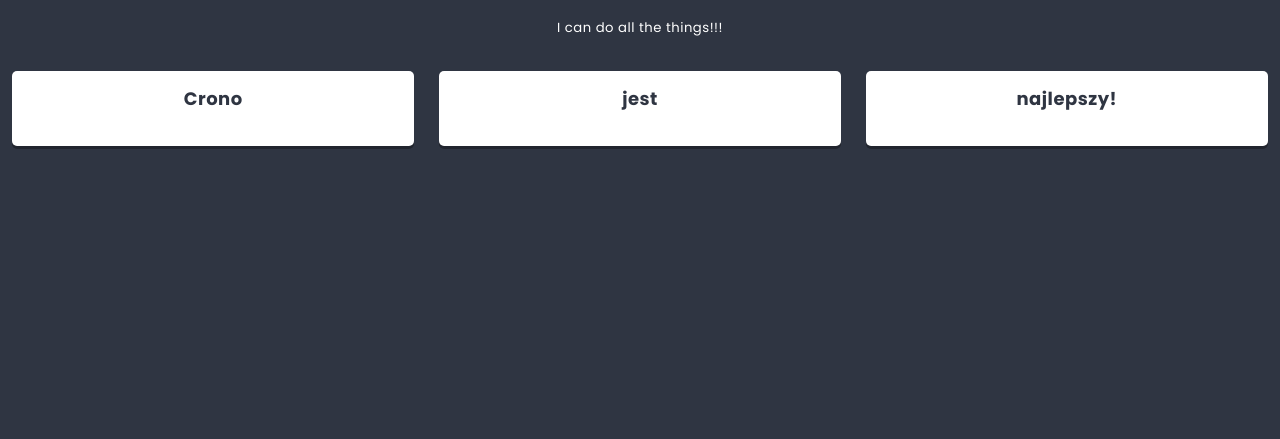
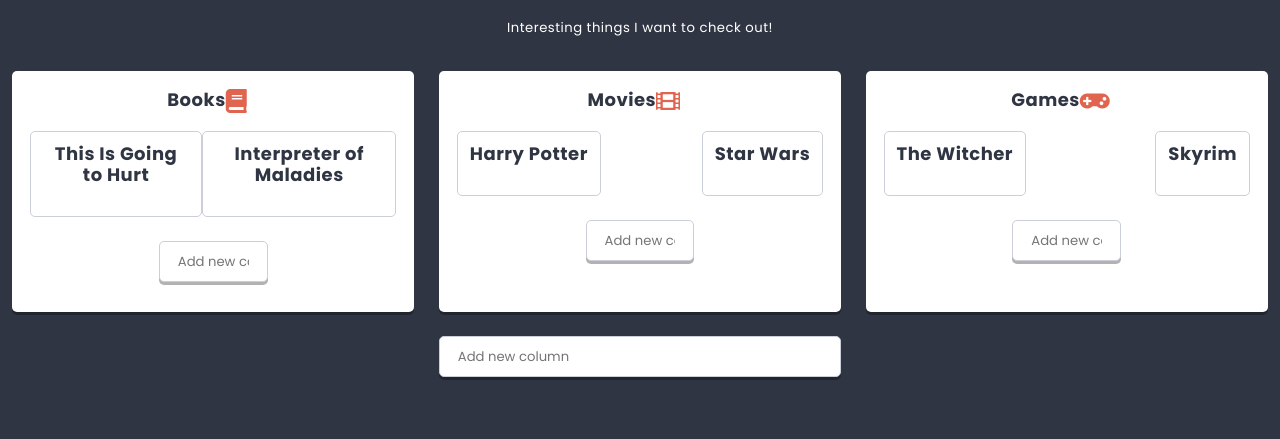
Before and after one commit to KarolWojtas87/React-1, a React app: page / in a window 1280 px wide. Shown: the part 361-800 px from the top of the page. Built offline with nearby package versions, Linux system fonts and the light colour scheme.

Commit message:
Adding Card & Icon

```diff
--- a/src/components/App/App.js
+++ b/src/components/App/App.js
@@ -1,17 +1,17 @@
 import React from 'react';
 import styles from './App.scss';
-import List from '../List/List.js'
+import List from '../List/List.js';
+import { pageContents, listData } from '../../data/dataStore';
 
 
 class App extends React.Component {
   render() {
     return (
       <main className={styles.component}>
-        <h1 className={styles.title}>My first React app</h1>
-        <h2 className={styles.subtitle}>Hello world!</h2>
-        <List title={['Things to do ', <sup key='1'>soon!</sup>]} image='http://uploads.kodilla.com/bootcamp/fer/11.react/space.png'>
-        </List>
-      </main >
+        <h1 className={styles.title}>{pageContents.title}</h1>
+        <h2 className={styles.subtitle}>{pageContents.subtitle}</h2>
+        <List {...listData} />
+      </main>
     )
   }
 
--- /dev/null
+++ b/src/components/Button/Button.js
@@ -0,0 +1,11 @@
+import React from 'react';
+import styles from './Button.scss';
+
+const Button = ({ variant = '', ...otherProps }) => (
+  <button
+    {...otherProps}
+    className={styles.component + variant.split(' ').map(name => ' ' + (styles[name] || name)).join('')}
+  />
+);
+
+export default Button;
--- /dev/null
+++ b/src/components/Card/Card.js
@@ -0,0 +1,27 @@
+import React from 'react';
+import styles from './Card.scss';
+import PropTypes from 'prop-types';
+
+
+
+class Card extends React.Component {
+
+
+
+    static propTypes = {
+        title: PropTypes.node,
+    }
+
+
+
+    render() {
+        return (
+            <section className={styles.component}>
+                <h3 className={styles.title}>{this.props.title}</h3>
+
+            </section>
+        )
+    }
+}
+
+export default Card;
--- a/src/components/Card/Card.scss
+++ b/src/components/Card/Card.scss
@@ -8,3 +8,9 @@
   margin: 0 0 $base-size 0;
   border-radius: $radius;
 }
+
+.title {
+  text-align: center;
+  font-size: ($base-size * 1.5);
+  margin: 0 0 ($base-size * 1.5) 0;
+}
--- a/src/components/Column/Column.js
+++ b/src/components/Column/Column.js
@@ -2,19 +2,56 @@
 import styles from './Column.scss';
 //import Hero from '../Hero/Hero.js';
 import PropTypes from 'prop-types';
+import Card from '../Card/Card.js';
+import { settings } from '../../data/dataStore';
+import Creator from '../Creator/Creator.js';
+import Icon from '../Icon/Icon.js';
 
 
 
 class Column extends React.Component {
 
+    state = {
+        cards: this.props.cards || [],
+    }
+
     static propTypes = {
         title: PropTypes.node,
+        //cards: PropTypes.node,
+    }
+
+    addCard(title) {
+        this.setState(state => (
+            {
+                cards: [
+                    ...state.cards,
+                    {
+                        key: state.cards.length ? state.cards[state.cards.length - 1].key + 1 : 0,
+                        title,
+                        icon: 'list-alt',
+                        cards: []
+                    }
+                ]
+            }
+        ));
     }
 
     render() {
         return (
             <section className={styles.component}>
-                <h3 className={styles.title}>{this.props.title}</h3>
+                <h3 className={styles.title}>{this.props.title}
+                    <span className={styles.icon}>
+                        <Icon name={this.props.icon} />
+                    </span>
+                </h3>
+                <div className={styles.columns}>
+                    {this.state.cards.map(({ key, ...cardsProps }) => (
+                        <Card key={key} {...cardsProps} />
+                    ))}
+                </div>
+                <div className={styles.creator}>
+                    <Creator text={settings.cardCreatorText} action={title => this.addCard(title)} />
+                </div>
             </section>
         )
     }
--- a/src/components/Column/Column.scss
+++ b/src/components/Column/Column.scss
@@ -21,6 +21,12 @@
   margin: 0 0 ($base-size * 1.5) 0;
 }
 
+.columns {
+  display: flex;
+  justify-content: space-between;
+  overflow: auto;
+}
+
 .icon > * {
   padding-right: $base-size;
   color: $color-warning;
@@ -36,3 +42,12 @@
   }
 
 }
+
+.creator {
+  width: calc(33% - 12px);
+  margin: $base-size auto 0;
+
+  input {
+    box-shadow: 0 3px 0 rgba(0, 0, 0, 0.3);
+  }
+}
--- /dev/null
+++ b/src/components/Creator/Creator.js
@@ -0,0 +1,63 @@
+import React from 'react';
+import styles from './Creator.scss';
+import Button from '../Button/Button';
+import PropTypes from 'prop-types';
+
+class Creator extends React.Component {
+  static propTypes = {
+    text: PropTypes.string,
+  }
+
+  static defaultProps = {
+    text: 'Add new item',
+  }
+
+  state = {
+    value: '',
+    visibleButtons: false,
+  }
+
+  handleChange = event => {
+    // console.log(event);
+    this.setState({
+      value: event.target.value,
+      visibleButtons: event.target.value.length > 0
+    });
+  }
+
+  handleOK = () => {
+    if (this.state.value != '') {
+      this.props.action(this.state.value);
+      this.setState({
+        value: '',
+        visibleButtons: false
+      });
+    }
+  }
+
+  handleCancel = () => {
+    this.setState({
+      value: '',
+      visibleButtons: false
+    });
+  }
+
+  render() {
+    return (
+      <div className={styles.component}>
+        <input
+          type='text'
+          placeholder={this.props.text}
+          value={this.state.value}
+          onChange={this.handleChange}
+        />
+        <div className={styles.buttons + (this.state.visibleButtons ? ' ' + styles.buttonsShown : '')}>
+          <Button onClick={this.handleOK}>OK</Button>
+          <Button onClick={this.handleCancel} variant='danger'>cancel</Button>
+        </div>
+      </div>
+    );
+  }
+}
+
+export default Creator;
--- a/src/components/Hero/Hero.js
+++ b/src/components/Hero/Hero.js
@@ -1,13 +1,14 @@
 import React from 'react';
 import styles from './Hero.scss';
 import PropTypes from 'prop-types';
+import ReactHtmlParser from 'react-html-parser';
 
 
 const Hero = props =>
 (
 
     <header className={styles.component}>
-        <h2 className={styles.title}>{props.titleText}</h2>
+        <h2 className={styles.title}>{ReactHtmlParser(props.titleText)}</h2>
         <img src={props.image} className={styles.image}></img>
     </header>
 )
--- /dev/null
+++ b/src/components/Icon/Icon.js
@@ -0,0 +1,5 @@
+import React from 'react';
+
+const Icon = props => (<i className={`fas fa-${props.name}`}></i>);
+
+export default Icon;
--- a/src/components/List/List.js
+++ b/src/components/List/List.js
@@ -3,17 +3,40 @@
 import Hero from '../Hero/Hero.js';
 import PropTypes from 'prop-types';
 import Column from '../Column/Column.js';
+import { settings } from '../../data/dataStore';
+import ReactHtmlParser from 'react-html-parser';
+import Creator from '../Creator/Creator.js';
 
 
 class List extends React.Component {
+    state = {
+        columns: this.props.columns || [],
+    }
 
     static propTypes = {
         title: PropTypes.node.isRequired,
-        children: PropTypes.node.isRequired,
+        description: PropTypes.node,
+        columns: PropTypes.array,
     }
 
     static defaultProps = {
-        children: <p>I can do all the things!!!</p>,
+        description: settings.defaultListDescription,
+    }
+
+    addColumn(title) {
+        this.setState(state => (
+            {
+                columns: [
+                    ...state.columns,
+                    {
+                        key: state.columns.length ? state.columns[state.columns.length - 1].key + 1 : 0,
+                        title,
+                        icon: 'list-alt',
+                        cards: []
+                    }
+                ]
+            }
+        ));
     }
 
     render() {
@@ -21,12 +44,15 @@
             <section className={styles.component}>
                 <Hero titleText={this.props.title} image={this.props.image} />
                 <div className={styles.description}>
-                    {this.props.children}
+                    {ReactHtmlParser(this.props.description)}
                 </div>
                 <div className={styles.columns}>
-                    <Column title='Crono'></Column>
-                    <Column title='jest'></Column>
-                    <Column title='najlepszy!'></Column>
+                    {this.state.columns.map(({ key, ...columnProps }) => (
+                        <Column key={key} {...columnProps} />
+                    ))}
+                </div>
+                <div className={styles.creator}>
+                    <Creator text={settings.columnCreatorText} action={title => this.addColumn(title)} />
                 </div>
             </section>
         )
```
Also changed, not shown: 1 other file.
